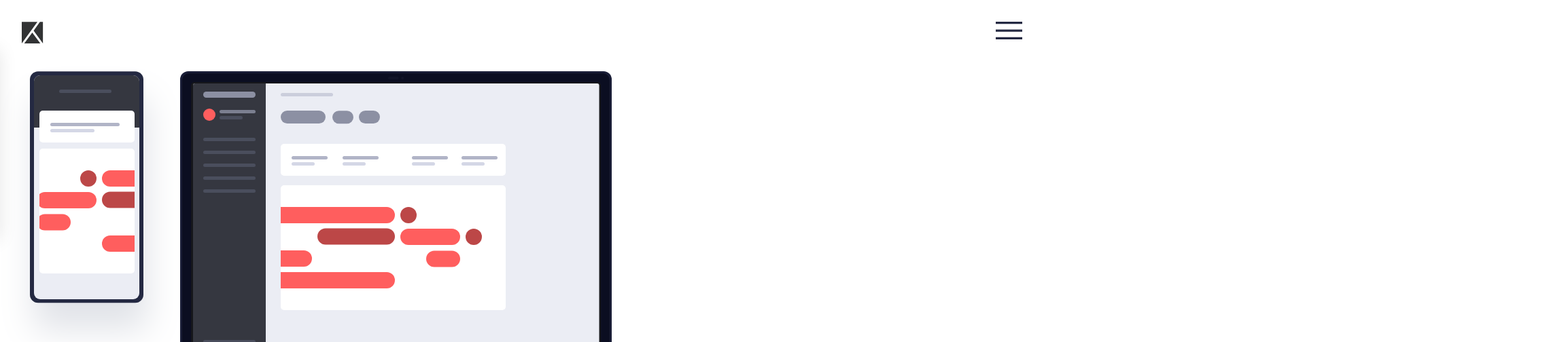
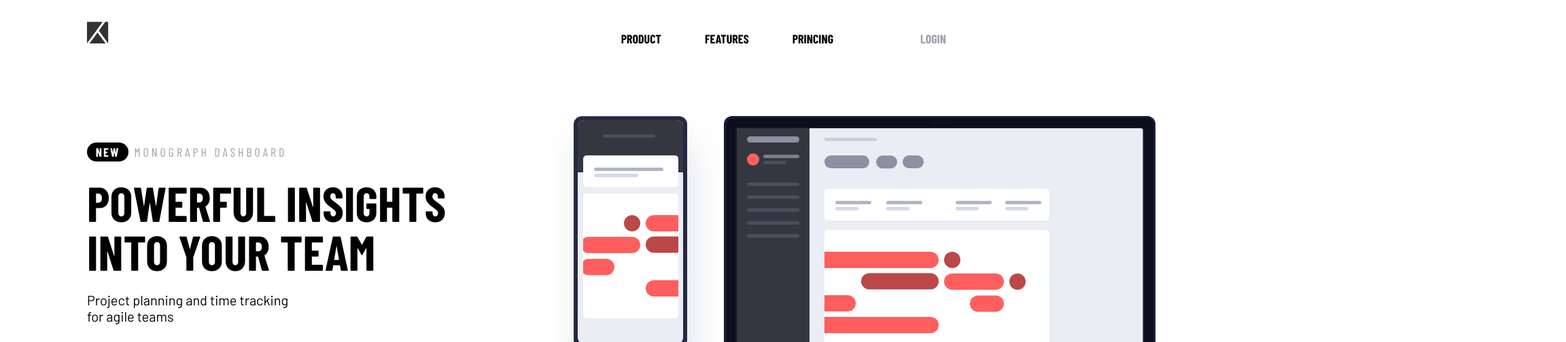
Before and after one commit to GuiTDS/tracking-intro-land-page, a React (Vite) app: page / in a window 1536 px wide. Shown: the top 504 px of the page at 68% size, 2304 px wide, since content can reach past the window. Built offline with nearby package versions, Linux system fonts and the light colour scheme.

Commit message:
feat: finishing desktop version

```diff
--- a/src/pages/MainPage.module.css
+++ b/src/pages/MainPage.module.css
@@ -28,7 +28,7 @@
     min-width: 82vw;
     padding: 1rem 0;
     text-align: center;
-    transform: translateX(-120%);
+    transform: translateX(-220%);
     transition: 0.7s;
     z-index: 1000;
 }
@@ -115,3 +115,92 @@
     letter-spacing: 2px;
     color: var(--grayish-blue);
 }
+
+@media screen and (min-width: 1440px) {
+    * {
+        overflow: hidden;
+    }
+
+    button:hover, li:hover {
+        cursor: pointer;
+    }
+    .navigation {
+        margin: 2rem 8rem;
+    }
+
+    .navigation__icon {
+        display: none;
+    }
+    .navigation__list hr {
+        display: none;
+    }
+    .navigation div {
+        display: flex;
+    }
+    .navigation__list {
+        position: initial;
+        align-items: center;
+        box-shadow: none;
+        display: flex;
+        background-color: transparent;
+        min-width: 100px;
+        padding: 0;
+        transform: translateX(0);
+    }
+
+    .navigation__list li {
+       margin-right: 4rem;
+    }
+
+    .navigation__list li:last-child {
+        margin-right: 1rem;
+        margin-left: 4rem;
+     }
+
+    .grid__container {
+        display: grid;
+        grid-template-columns: 1fr 1fr;
+        column-gap: 7rem;
+        margin: 0 8rem;
+    }
+
+    .navigation__background {
+        grid-column: 2;
+        min-width: 100vw;
+        height: 80vh;
+        position: absolute;
+        right: -50rem;
+        margin-top: 2rem;
+    }
+
+    .info {
+        grid-row: 1;
+        grid-column: 1;
+        margin: 5rem 0;
+    }
+
+    .info h1 {
+        font-size: 72px;
+        font-weight: 700;
+        margin: 1.5rem 0;
+    }
+
+    .info__style {
+        font-size: 20px;
+    }
+
+    .info__style span:first-child::after {
+        content: "\a";
+        white-space: pre;
+    }
+
+    .info p:first-child {
+        display: flex;
+        align-items: center;
+    }
+    .info p:first-child span {
+        display: flex;
+        width: min-content;
+
+    }
+}
--- a/src/pages/MainPage.tsx
+++ b/src/pages/MainPage.tsx
@@ -12,7 +12,7 @@
 
     return (
         <>
-            <div className={styles.container__navigation}>
+
 
             <nav className={styles.navigation}>
                 <img src={logo} alt='Logo' className={styles.navigation__logo} />
@@ -31,17 +31,15 @@
                     </ul>
                 </div>
             </nav>
+            <div className={styles.grid__container}>
                 <div className={styles.navigation__background}>
-                    <img src={ilustration} alt='Background illustration' className={styles.ilustration}/>
-                </div>
-
-
+                    <img src={ilustration} alt='Background illustration' className={styles.ilustration} />
                 </div>
 
                 <section className={styles.info}>
                     <p><span>NEW</span> MONOGRAPH DASHBOARD</p>
                     <h1>POWERFUL INSIGHTS INTO YOUR TEAM</h1>
-                <p className={styles.info__style}>Project planning and time tracking for agile teams</p>
+                    <p className={styles.info__style}><span>Project planning and time tracking </span>for agile teams</p>
                     <div className={styles.info__button}>
                         <button>
                             SCHEDULE A DEMO
@@ -49,7 +47,7 @@
                         <p>TO SEE A PREVIEW</p>
                     </div>
                 </section>
-
+            </div>
         </>
     );
 }
```
Lines whose indentation alone changed are shown as unchanged.
